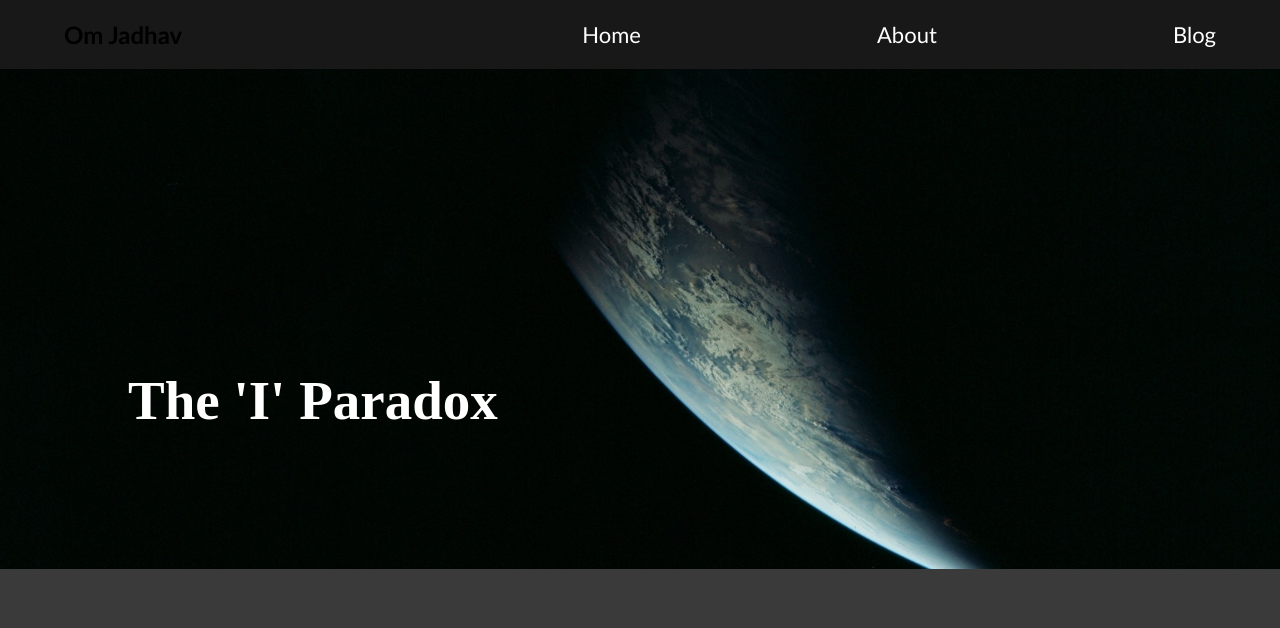
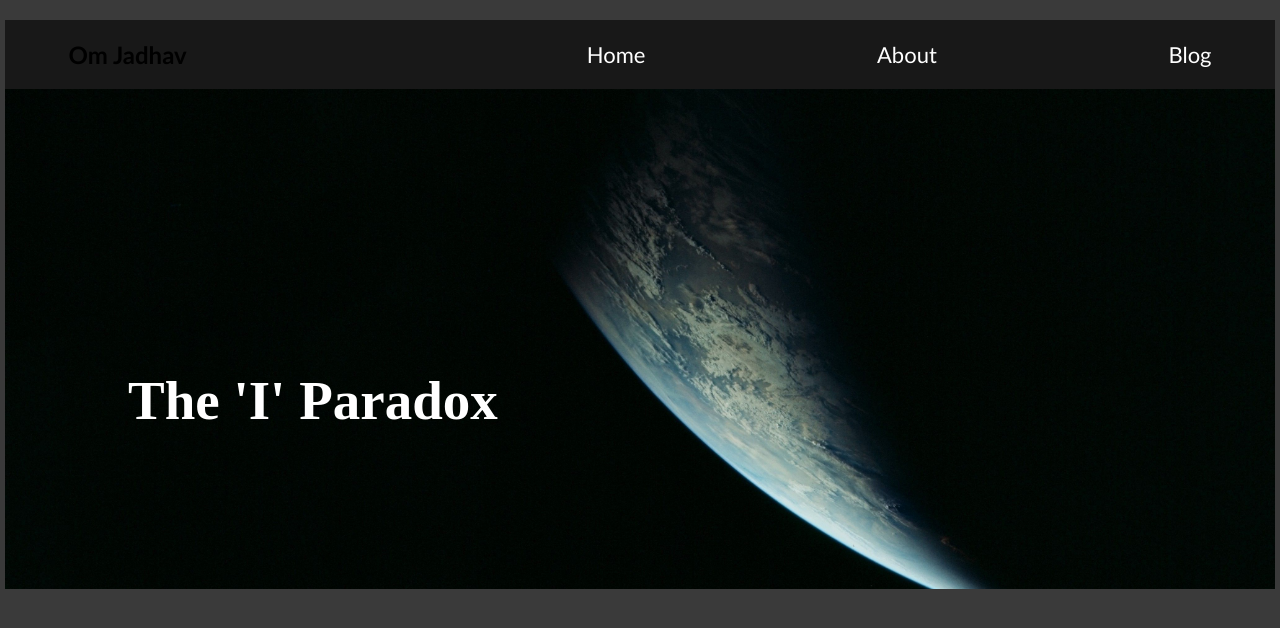
Before and after one commit to OmJadhav1905/myflaskblog, a Flask app: page / in a window 1280 px wide. Shown: the top 628 px of the page. Run offline with Flask 3, Linux system fonts and the light colour scheme.

Commit message:
Your descriptive commit message here

```diff
--- a/templates/base.html
+++ b/templates/base.html
@@ -18,7 +18,7 @@
         background-color: #3a3a3a; /* light grey */
         color: #ffffff; /* near black text */
         font-family: Calibri, sans-serif;
-        padding: 0px 0px;
+        padding: 20px 5px;
     }
 
     .hero-image {
```
